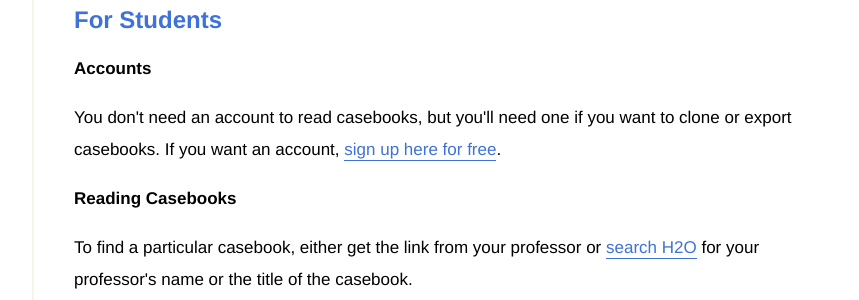
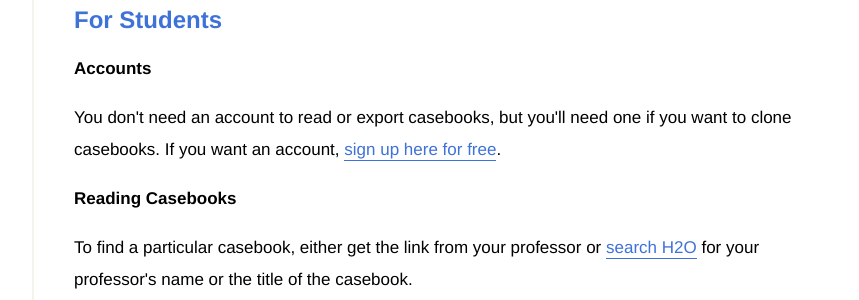
Before and after one commit to harvard-lil/h2o-static, a Jekyll site: the page built from app/index.html, in a window 1280 px wide and 900 px high, scrolled down 5037 px. Shown: the part 152-452 px from the top of the window, without its empty margins (340-1199 px from the left). Built offline with Jekyll 4.4.1, drawn with Linux system fonts in a browser that asks for light colours.

```diff
--- a/app/index.html
+++ b/app/index.html
@@ -113,7 +113,7 @@ sharing-image: images/h2o-logo.svg
 
     <h2 id="students">For Students</h2>
     <h3 id="student-accounts">Accounts</h3>
-    <p>You don't need an account to read casebooks, but you'll need one if you want to clone or export casebooks. If you want an account, <a href="https://opencasebook.org/accounts/new/">sign up here for free</a>.</p>
+    <p>You don't need an account to read or export casebooks, but you'll need one if you want to clone casebooks. If you want an account, <a href="https://opencasebook.org/accounts/new/">sign up here for free</a>.</p>
     <h3 id="reading-casebooks">Reading Casebooks</h3>
     <p>To find a particular casebook, either get the link from your professor or <a href="https://opencasebook.org/search" target="_blank">search H2O</a> for your professor's name or the title of the casebook.</p>
     <p>Here's an example of a casebook, for contracts: <a href="https://opencasebook.org/casebooks/25965-contracts/" target="_blank">https://opencasebook.org/casebooks/25965-contracts/</a>. Navigate through it by clicking on sections or individual cases or other resources.</p>
```
